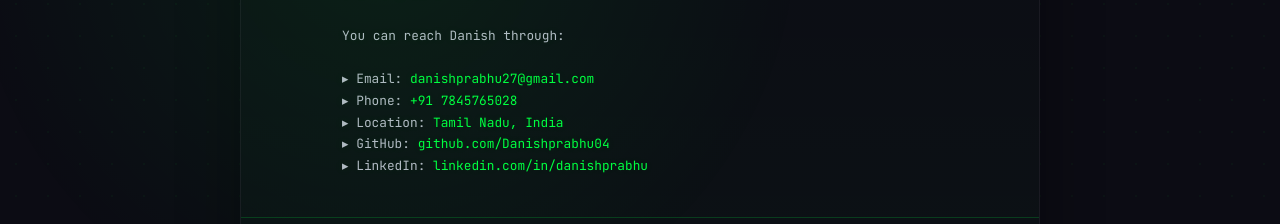
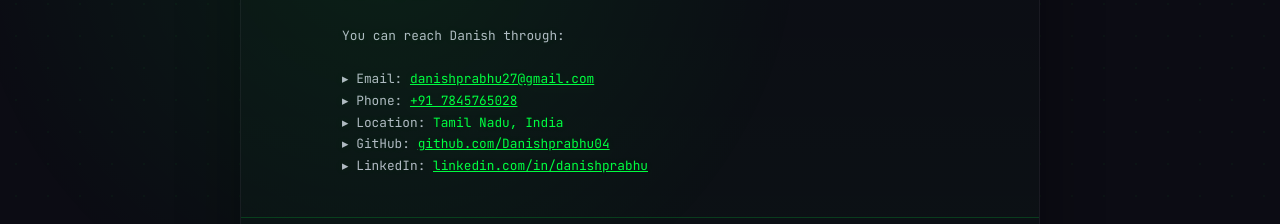
Before and after one commit to Danishprabhu04/portfolio_danish, a React (Vite) app: page / in a window 1280 px wide. Both pictures are taken after a click on the button "📧 CONTACT". Shown: the part 5452-5676 px from the top of the page. Built offline with nearby package versions, Linux system fonts and the light colour scheme.

Commit message:
resolve few issues

```diff
--- a/src/features/oracle/OracleChat.tsx
+++ b/src/features/oracle/OracleChat.tsx
@@ -35,9 +35,25 @@ export function OracleChat() {
 
   const renderText = (text: string) => {
     return text.split('\n').map((line, i) => {
-      const parts = line.split(/(\*\*[^*]+\*\*)/g).map((part, j) => {
+      const parts = line.split(/(\*\*[^*]+\*\*|\[[^\]]+\]\([^)]+\))/g).map((part, j) => {
         if (part.startsWith('**') && part.endsWith('**')) {
           return <span key={j} className="hl">{part.slice(2, -2)}</span>;
+        }
+        // Handle markdown links [text](url)
+        const linkMatch = part.match(/\[([^\]]+)\]\(([^)]+)\)/);
+        if (linkMatch) {
+          const [, linkText, linkUrl] = linkMatch;
+          return (
+            <a
+              key={j}
+              href={linkUrl}
+              target="_blank"
+              rel="noopener noreferrer"
+              style={{ color: '#00FF41', textDecoration: 'underline', cursor: 'pointer' }}
+            >
+              {linkText}
+            </a>
+          );
         }
         return <span key={j}>{part}</span>;
       });
--- a/src/features/oracle/oracleData.ts
+++ b/src/features/oracle/oracleData.ts
@@ -9,7 +9,7 @@ export const ORACLE_QA: Record<string, string> = {
 
   'education': `▸ **B.Tech in Artificial Intelligence & Data Science** — Karunya Institute of Technology, Coimbatore\n  CGPA: 7.5 (Expected Graduation: 2027)\n\n▸ **12th Grade** —Kurinji CBSE School(75.2%)\n▸ **10th Grade** — The Spectrum Academy (82.8%)`,
 
-  'contact': `You can reach Danish through:\n\n▸ Email: **danishprabhu27@gmail.com**\n▸ Phone: **+91 7845765028**\n▸ Location: **Tamil Nadu, India**\n▸ GitHub: **github.com/Danishprabhu04**\n▸ LinkedIn: **linkedin.com/in/danishprabhu**`,
+  'contact': `You can reach Danish through:\n\n▸ Email: [danishprabhu27@gmail.com](mailto:danishprabhu27@gmail.com)\n▸ Phone: [+91 7845765028](tel:+917845765028)\n▸ Location: **Tamil Nadu, India**\n▸ GitHub: [github.com/Danishprabhu04](https://github.com/Danishprabhu04)\n▸ LinkedIn: [linkedin.com/in/danishprabhu](https://www.linkedin.com/in/danish-prabhu-k-v-0a1691293/)`,
 
   'availability': `Danish is currently **open to opportunities** in:\n\n▸ AI/ML Engineering roles\n▸ Full-Stack Development positions\n▸ Multi-Agent Systems / LLM Engineering\n▸ Freelance & Contract work\n\nPreferred: Remote or Tamil Nadu, India based. Available to start immediately.`,
 
```
Also changed, not shown: 1 other file (tests, documents, lock files or other folders).
